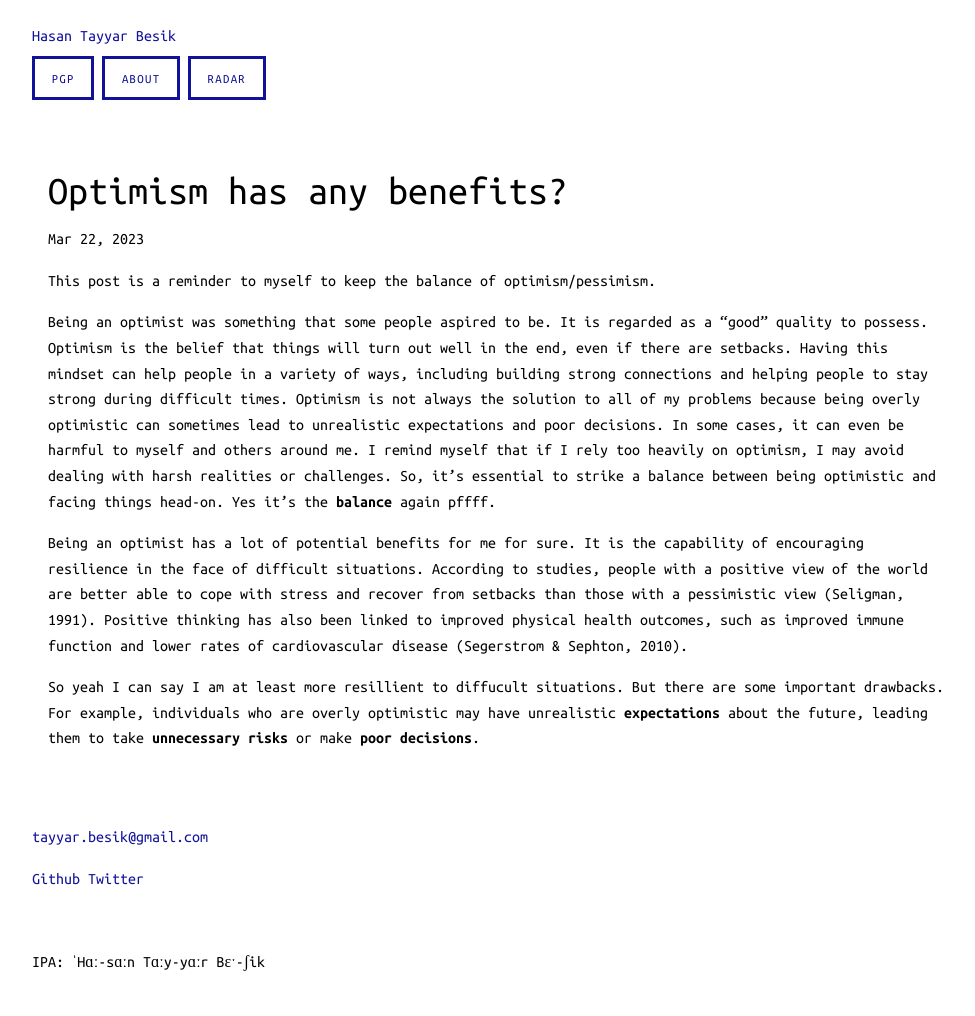
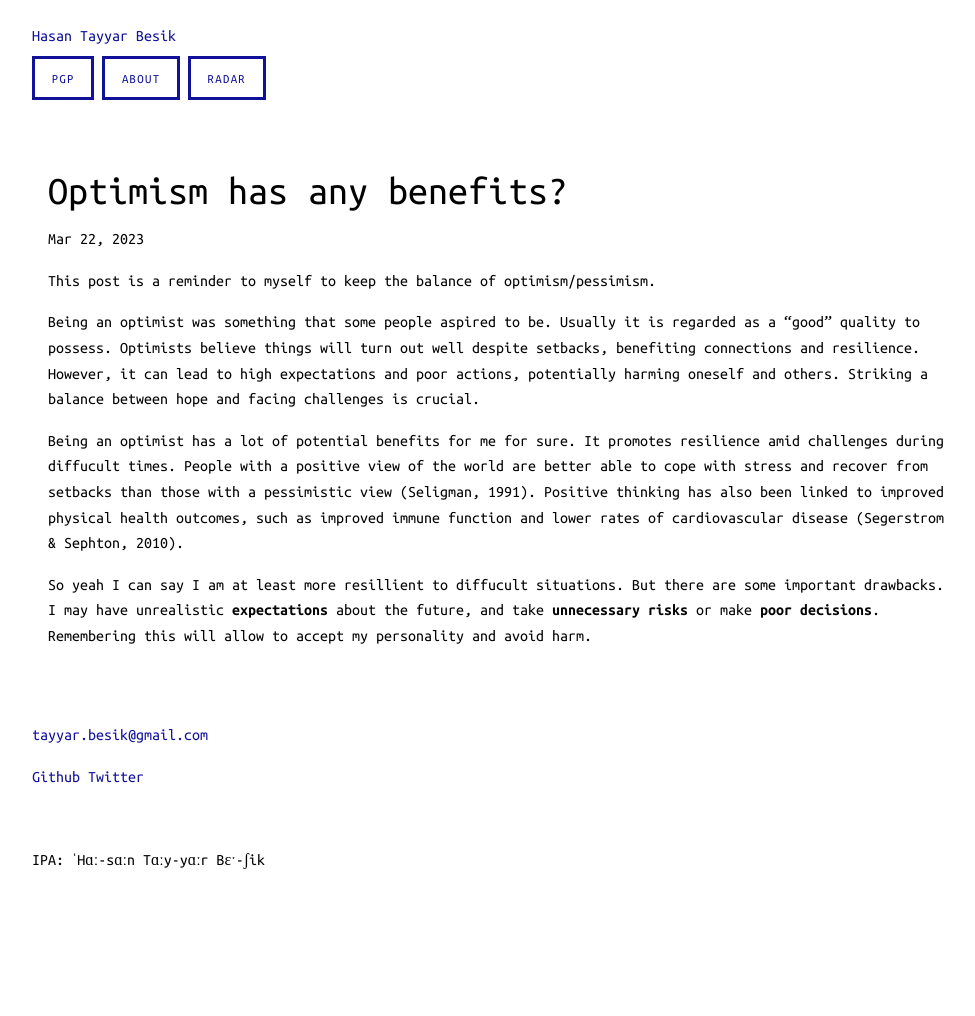
Before and after one commit to hasantayyar/hasantayyar.net, a Jekyll site: the page built from _posts/2023-03-22-optimism.md, in a window 1280 px wide. Shown: the whole page, without its empty margins (144-1119 px from the left). Built offline with Jekyll 4.4.1, drawn with Linux system fonts in a browser that asks for light colours; Markdown is read by kramdown in place of the engine named in the settings; after the commit the page ends 913 px from its top, so only the background shows below that.

Commit message:
make shorter

```diff
--- a/_posts/2023-03-22-optimism.md
+++ b/_posts/2023-03-22-optimism.md
@@ -8,24 +8,15 @@ categories: self-reflection
 This post is a reminder to myself to keep the balance of optimism/pessimism.
 
 Being an optimist was something that some people aspired to be.
-It is regarded as a "good" quality to possess.
-Optimism is the belief that things will turn out well in the end, even if there are setbacks.
-Having this mindset can help people in a variety of ways,
-including building strong connections and helping people to stay strong during difficult times.
-Optimism is not always the solution to all of my problems because being
-overly optimistic can sometimes lead to unrealistic expectations and poor decisions.
-In some cases, it can even be harmful to myself and others around me.  I remind myself that if I rely too heavily on optimism, I may avoid dealing with harsh realities or challenges.
-So, it's essential to strike a balance between being optimistic and facing things head-on.
-Yes it's the **balance** again pffff.
+Usually it is regarded as a "good" quality to possess. Optimists believe things will turn out well despite setbacks, benefiting connections and resilience. However, it can lead to high expectations and poor actions, potentially harming oneself and others. Striking a balance between hope and facing challenges is crucial.
 
 Being an optimist has a lot of potential benefits for me for sure.
-It is the capability of encouraging resilience in the face of difficult situations.
-According to studies, people with a positive view of the world are better able to cope with stress and recover
+It promotes resilience amid challenges during diffucult times.
+People with a positive view of the world are better able to cope with stress and recover
 from setbacks than those with a pessimistic view (Seligman, 1991). Positive thinking has also been
 linked to improved physical health outcomes, such as improved immune function and lower rates of
 cardiovascular disease (Segerstrom & Sephton, 2010).
 
 So yeah I can say I am at least more resillient to
-diffucult situations. But there are some important drawbacks.
-For example, individuals who are overly optimistic may have unrealistic **expectations** about the future,
-leading them to take **unnecessary risks** or make **poor decisions**.
+diffucult situations. But there are some important drawbacks. I may have unrealistic **expectations** about the future,
+and take **unnecessary risks** or make **poor decisions**. Remembering this will allow to accept my personality and avoid harm.
```
